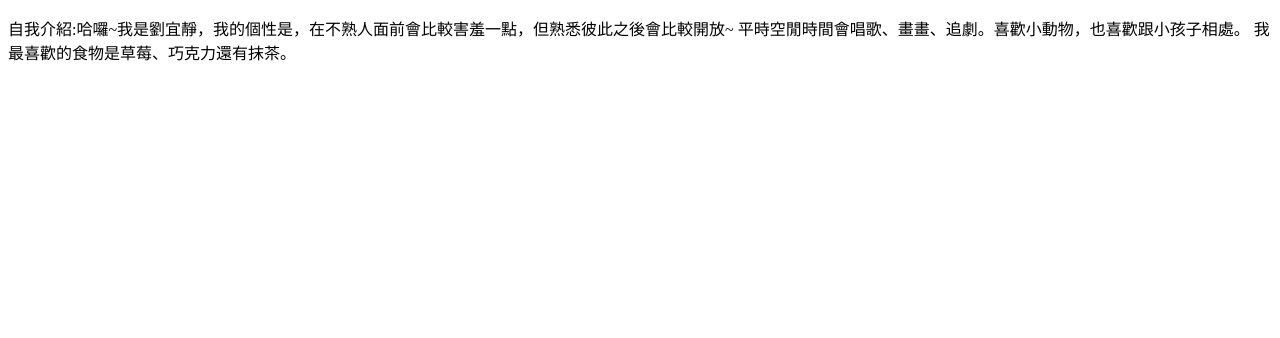
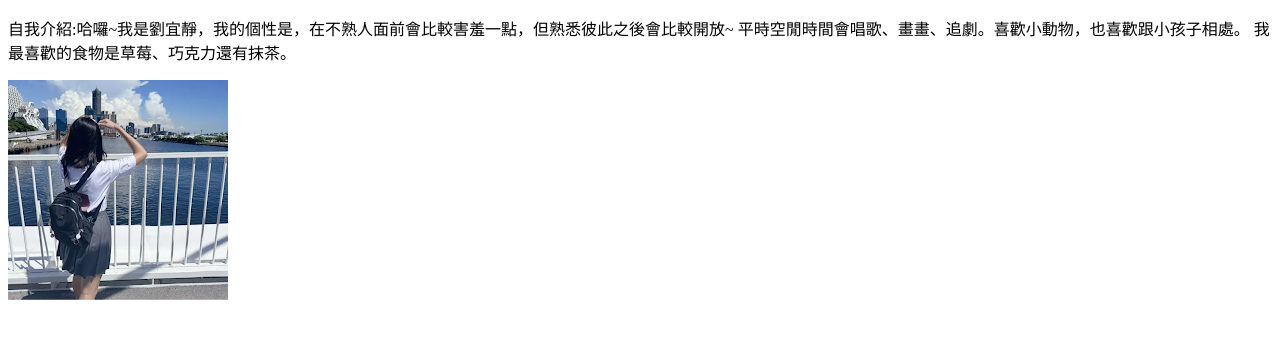
Before and after one commit to Jing-33/2025webtest, a plain HTML site: page index.html in a window 1280 px wide. Drawn offline with Linux system fonts and the light colour scheme.

Commit message:
加照片

```diff
--- a/index.html
+++ b/index.html
@@ -11,5 +11,6 @@
         平時空閒時間會唱歌、畫畫、追劇。喜歡小動物，也喜歡跟小孩子相處。
         我最喜歡的食物是草莓、巧克力還有抹茶。
     </p>
+    <img src="./個人照.png">
 </body>
 </html>
```
Also changed, not shown: 1 other file.
